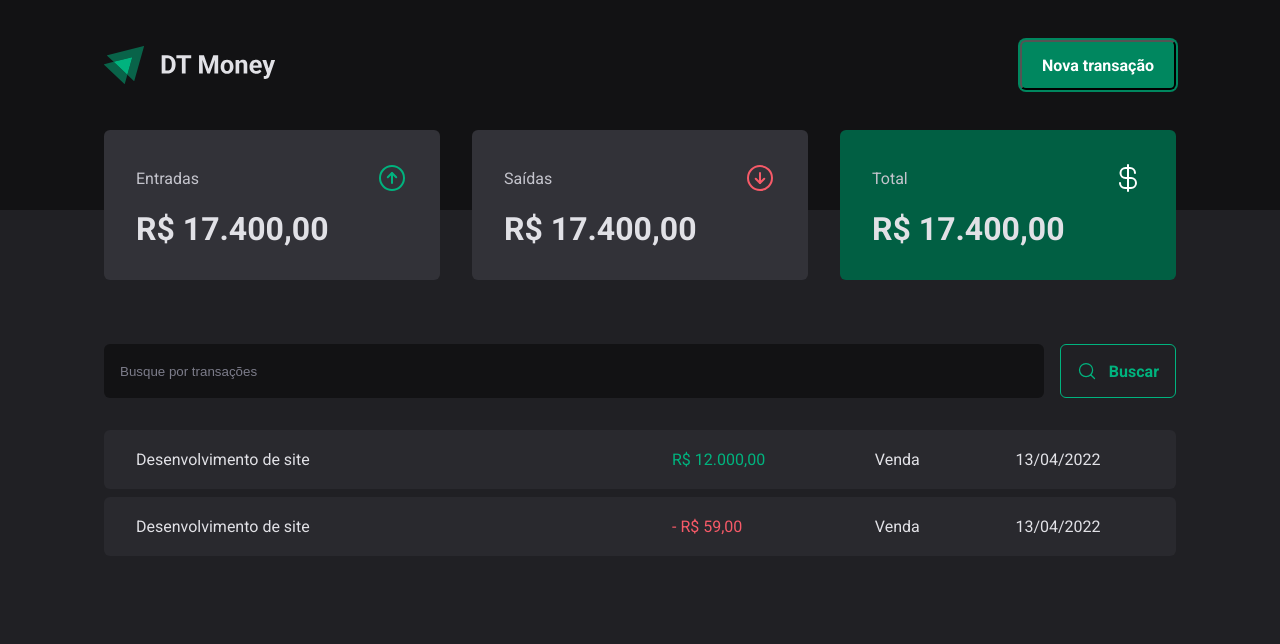
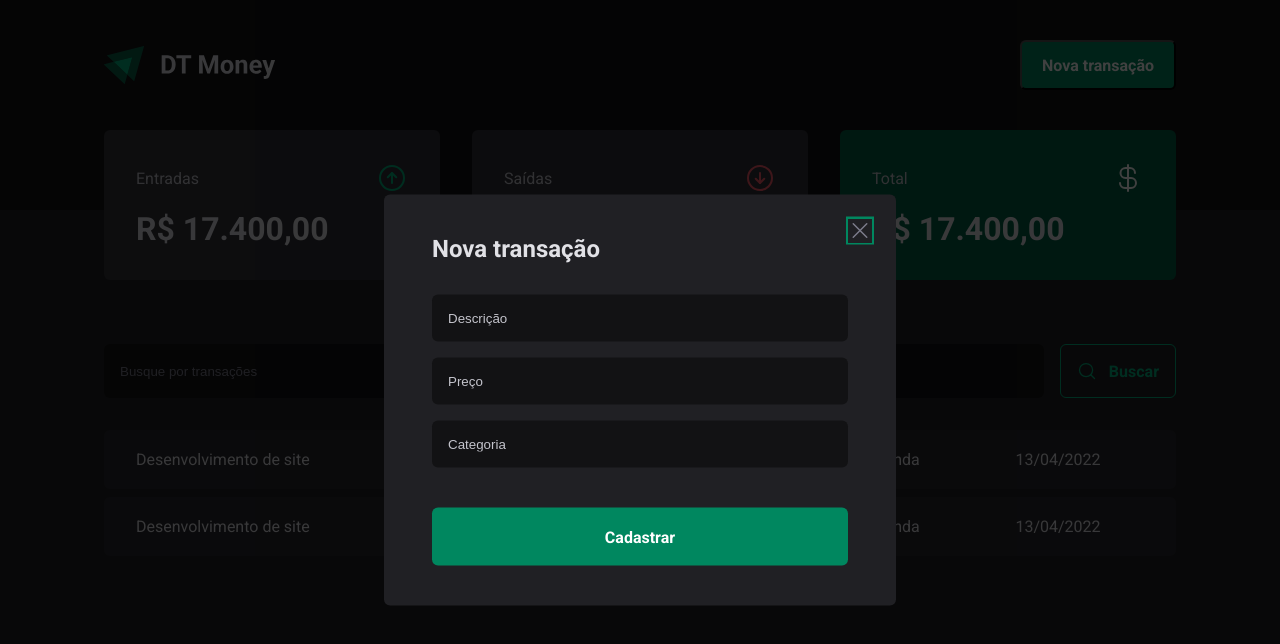
Before and after one commit to cleytoo/DT-money, a React (Vite) app: page / in a window 1280 px wide. Both pictures are taken after a click on the button "Nova transação". Shown: the top 644 px of the page. Built offline with nearby package versions, Linux system fonts and the light colour scheme.

Commit message:
🚧 add radix-ui and create a custom modal

```diff
--- a/package.json
+++ b/package.json
@@ -9,6 +9,7 @@
     "preview": "vite preview"
   },
   "dependencies": {
+    "@radix-ui/react-dialog": "^1.0.0",
     "phosphor-react": "^1.4.1",
     "react": "^18.2.0",
     "react-dom": "^18.2.0",
--- a/src/components/Header/index.tsx
+++ b/src/components/Header/index.tsx
@@ -1,3 +1,6 @@
+import * as Dialog from '@radix-ui/react-dialog'
+import { TransactionModal } from '../TransactionModal'
+
 import * as S from './styles'
 
 import Logo from '../../assets/logo.svg'
@@ -7,7 +10,12 @@
     <S.HeaderContainer>
       <S.HeaderContent>
         <img src={Logo} alt="" />
-        <S.NewTransactionButton>Nova transação</S.NewTransactionButton>
+        <Dialog.Root>
+          <Dialog.Trigger asChild>
+            <S.NewTransactionButton>Nova transação</S.NewTransactionButton>
+          </Dialog.Trigger>
+          <TransactionModal />
+        </Dialog.Root>
       </S.HeaderContent>
     </S.HeaderContainer>
   )
--- /dev/null
+++ b/src/components/TransactionModal/index.tsx
@@ -0,0 +1,25 @@
+import * as Dialog from '@radix-ui/react-dialog'
+import { X } from 'phosphor-react'
+import * as S from './styles'
+
+export const TransactionModal = () => {
+  return (
+    <Dialog.Portal>
+      <S.Overlay />
+      <S.Content>
+        <Dialog.Title>Nova transação</Dialog.Title>
+        <S.CloseButton>
+          <X size={24} />
+        </S.CloseButton>
+
+        <form action="">
+          <input type="text" placeholder="Descrição" required />
+          <input type="number" placeholder="Preço" required />
+          <input type="text" placeholder="Categoria" required />
+
+          <button type="submit">Cadastrar</button>
+        </form>
+      </S.Content>
+    </Dialog.Portal>
+  )
+}
--- /dev/null
+++ b/src/components/TransactionModal/styles.ts
@@ -0,0 +1,67 @@
+import * as Dialog from '@radix-ui/react-dialog'
+import styled from 'styled-components'
+
+export const Overlay = styled(Dialog.Overlay)`
+  position: fixed;
+  width: 100vw;
+  height: 100vh;
+  inset: 0;
+  background-color: rgba(0, 0, 0, 0.75);
+`
+
+export const Content = styled(Dialog.Content)`
+  min-width: 32rem;
+  border-radius: 6px;
+  padding: 2.5rem 3rem;
+  background-color: ${(props) => props.theme['gray-800']};
+  position: fixed;
+  top: 50%;
+  left: 50%;
+  transform: translate(-50%, -50%);
+
+  form {
+    margin-top: 2rem;
+    display: flex;
+    flex-direction: column;
+    gap: 1rem;
+
+    input {
+      border-radius: 6px;
+      border: 0;
+      background-color: ${(props) => props.theme['gray-900']};
+      color: ${(props) => props.theme['gray-300']};
+      padding: 1rem;
+
+      &::placeholder {
+        color: ${(props) => props.theme['gray-300']};
+      }
+    }
+    button[type='submit'] {
+      height: 58px;
+      border: 0;
+      background-color: ${(props) => props.theme['green-500']};
+      color: ${(props) => props.theme.white};
+      font-weight: bold;
+      padding: 0 1.25rem;
+      border-radius: 6px;
+      margin-top: 1.5rem;
+      cursor: pointer;
+      transition: background-color 0.2s;
+
+      &:hover {
+        background-color: ${(props) => props.theme['green-700']};
+      }
+    }
+  }
+`
+
+export const CloseButton = styled(Dialog.Close)`
+  position: absolute;
+  background-color: transparent;
+  border: 0;
+  top: 1.5rem;
+  right: 1.5rem;
+  line-height: 0;
+  cursor: pointer;
+  color: ${(props) => props.theme['gray-500']};
+`
```
Also changed, not shown: 1 other file (tests, documents, lock files or other folders).
